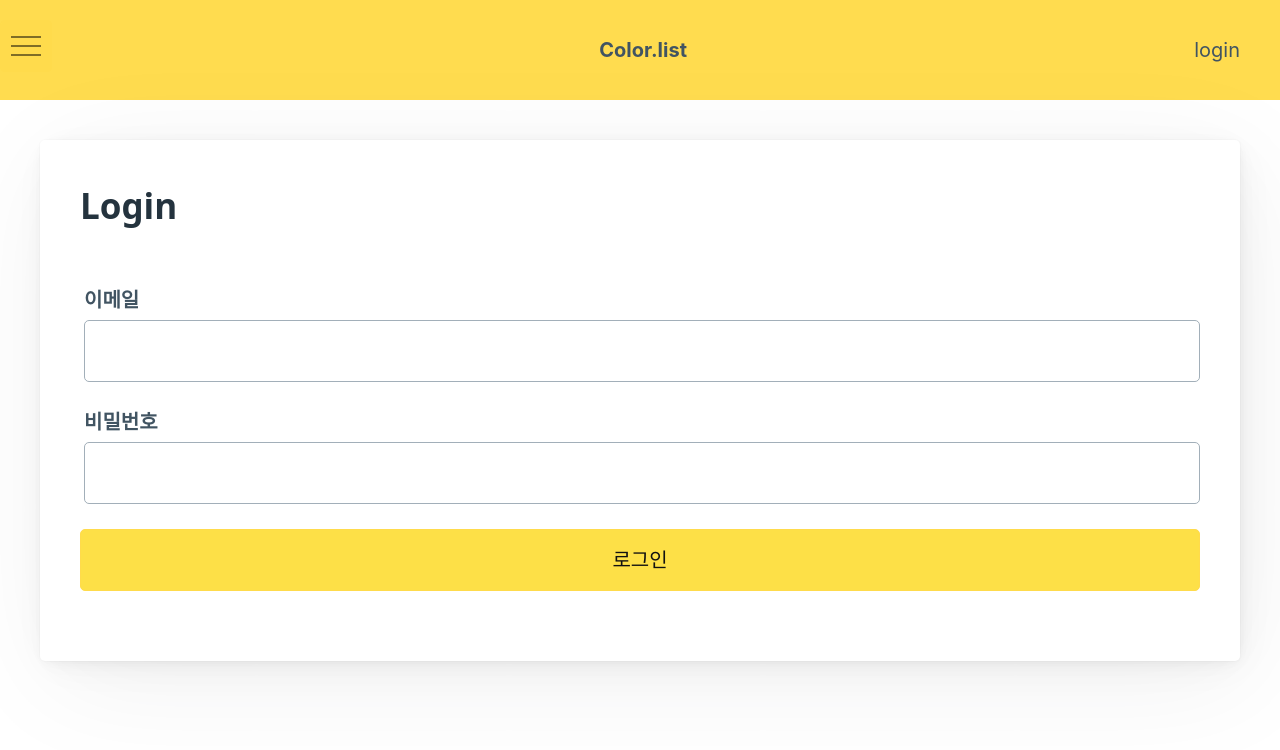
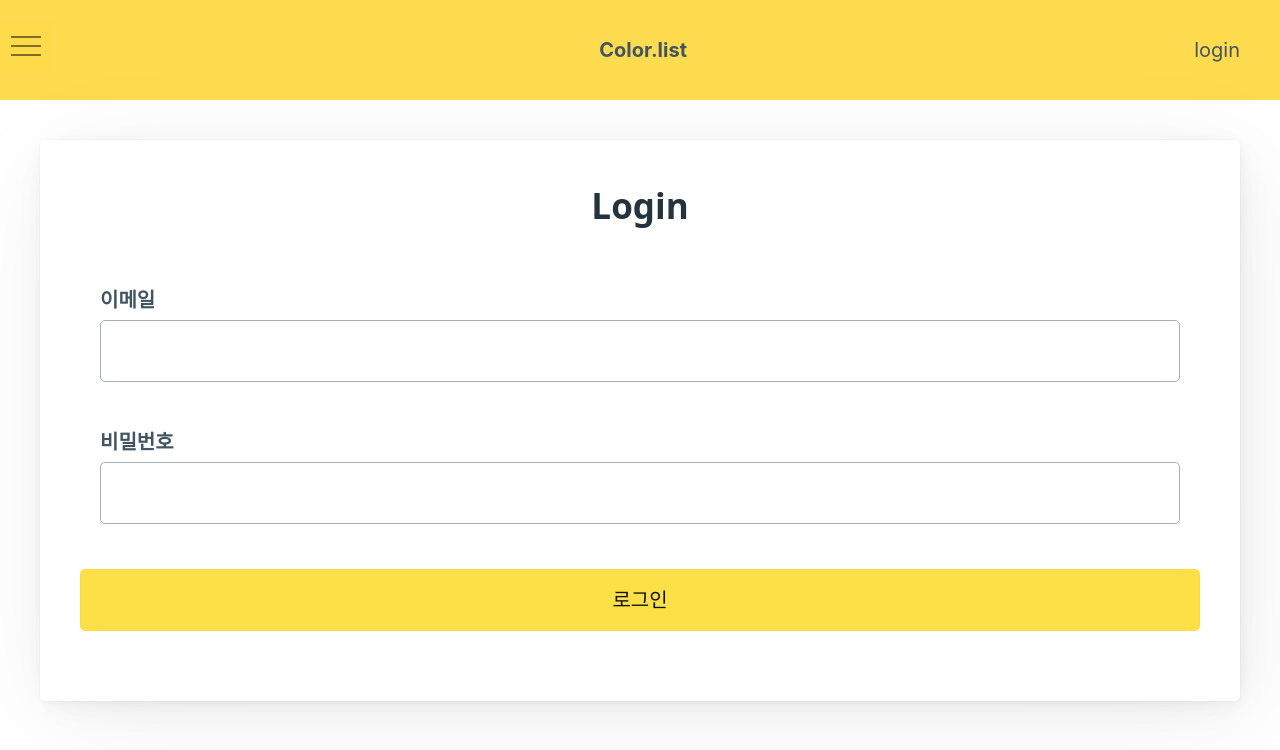
Before and after one commit to lisohh/Colorist-frontend, a React (Vite) app: page /login in a window 1280 px wide. Shown: the top 750 px of the page. Built offline with nearby package versions, Linux system fonts and the light colour scheme.

Commit message:
Update: login css 수정

```diff
--- a/src/Login.css
+++ b/src/Login.css
@@ -1,3 +1,13 @@
 .login-form {
   margin: 2rem;
 }
+
+.login-form h2 {
+  text-align: center;
+}
+
+.login-form label,
+.login-form input {
+  margin-left: 0;
+  padding: 0 20px 20px 20px;
+}
```
